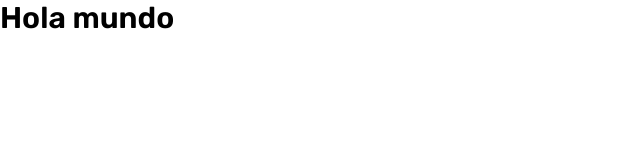
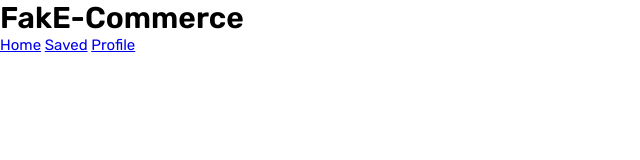
Before and after one commit to edmirgalvan01/fake-commerce, a plain HTML site: page index.html in a window 1280 px wide. Shown: the whole page, without its empty margins (0-640 px from the left). Drawn offline with Linux system fonts and the light colour scheme.

Commit message:
Se creo la estructura HTML

```diff
--- a/index.html
+++ b/index.html
@@ -15,9 +15,15 @@
 </head>
 
 <body>
-    <header></header>
+    <header class="header">
+        <h1 class="header--logo">FakE-Commerce</h1>
+        <nav class="header--navbar">
+            <a href="#" class="header--navbar__item">Home</a>
+            <a href="#" class="header--navbar__item">Saved</a>
+            <a href="#" class="header--navbar__item">Profile</a>
+        </nav>
+    </header>
     <main>
-        <h1>Hola mundo</h1>
     </main>
     <footer></footer>
 
```
